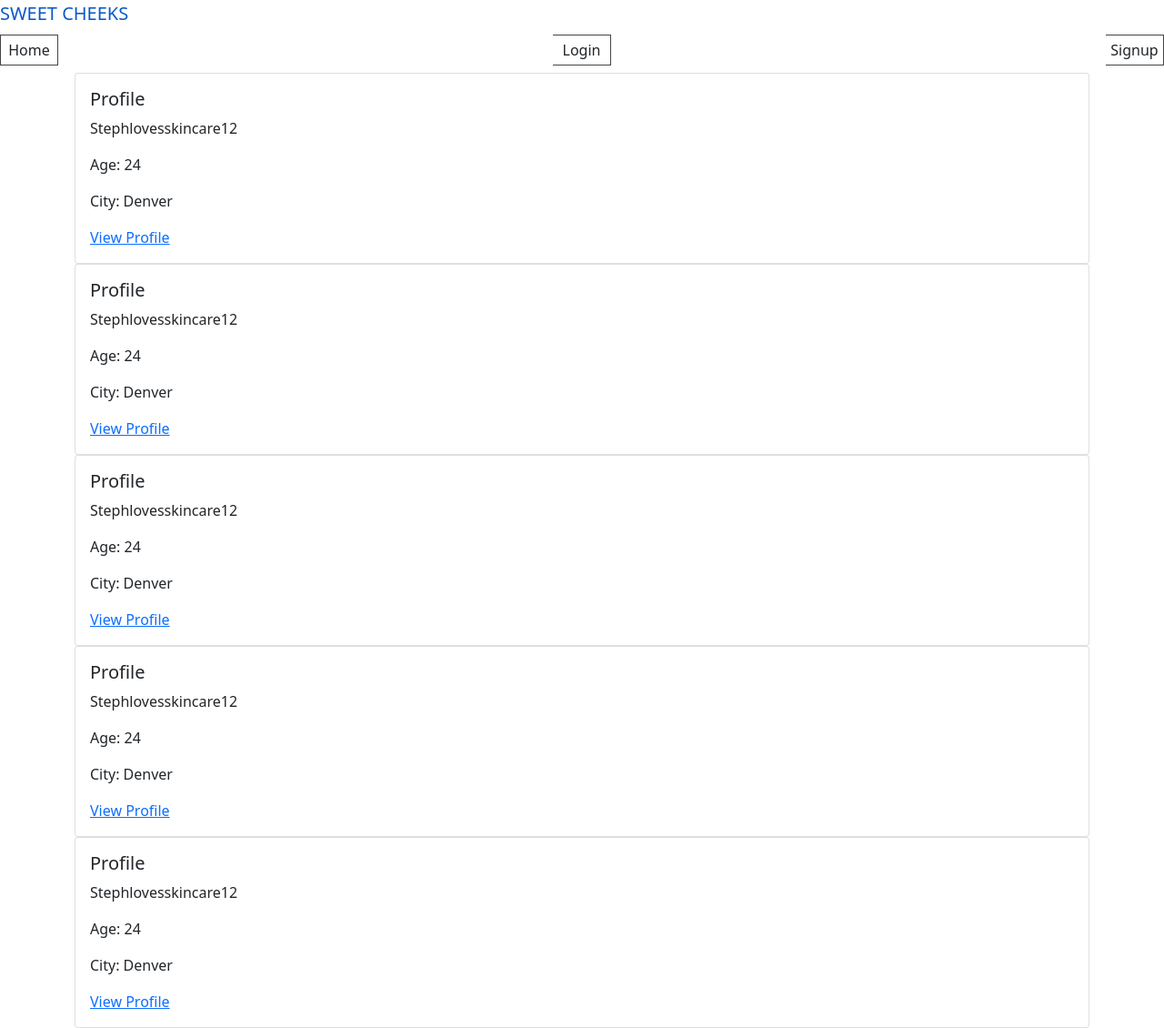
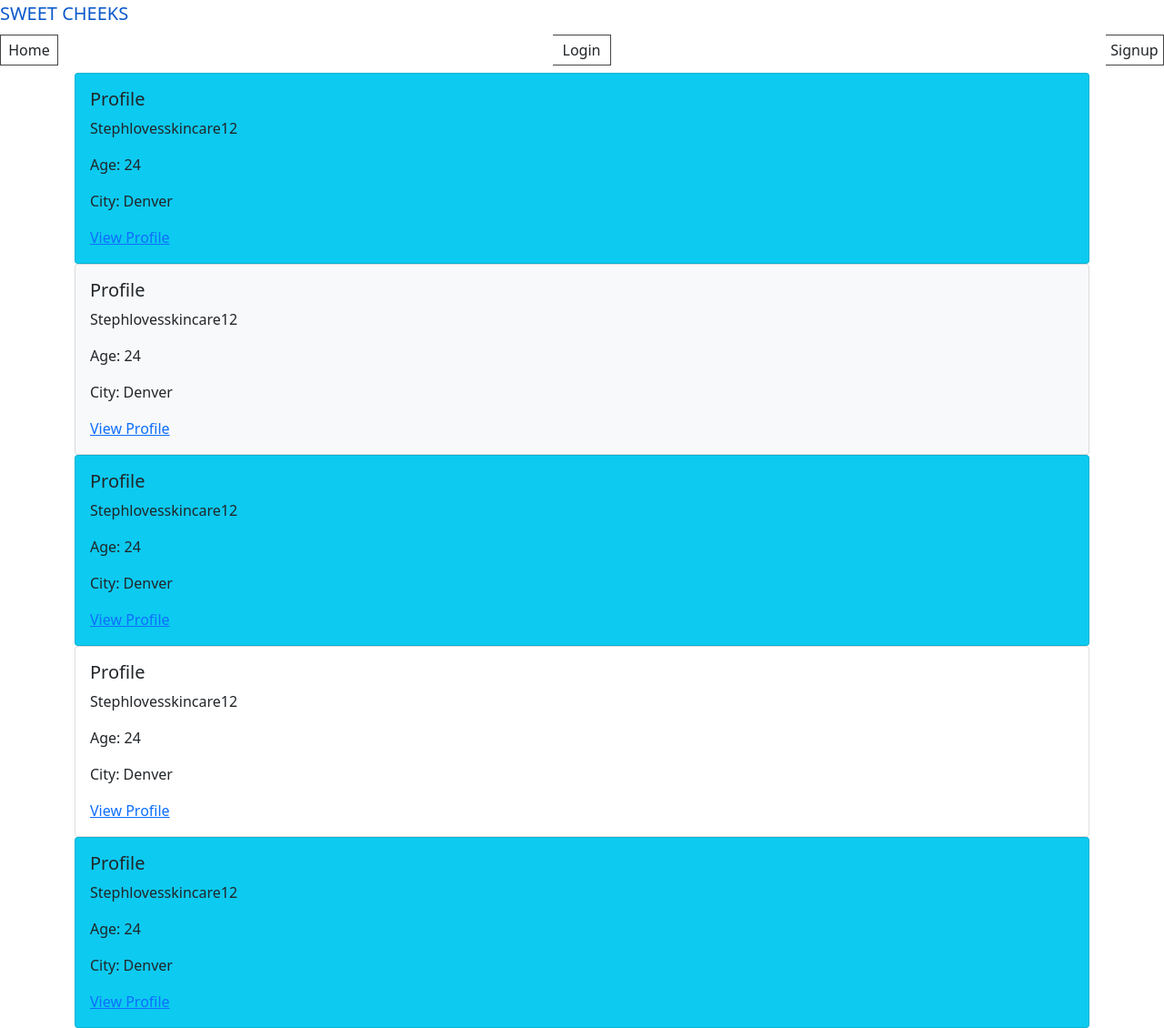
Before and after one commit to cpolland/sweet-cheeks, a React (Create React App) app in the folder client/: page /browse-profiles in a window 1280 px wide. Shown: the whole page at 91% size. Built offline with nearby package versions, Linux system fonts and the light colour scheme; no server answers.

Commit message:
colors for BrowseProfile

```diff
--- a/client/src/index.js
+++ b/client/src/index.js
@@ -1,4 +1,5 @@
 import "bootstrap/dist/css/bootstrap.min.css";
+
 import React from "react";
 import ReactDOM from "react-dom";
 import "./index.css";
--- a/client/src/pages/BrowseProfiles.js
+++ b/client/src/pages/BrowseProfiles.js
@@ -23,7 +23,7 @@ function BrowseProfiles() {
     <Container>
       <Row>
         <Col>
-          <Card>
+          <Card bg="info">
             <Card.Body>
               <Card.Title>Profile</Card.Title>
 
@@ -37,7 +37,7 @@ function BrowseProfiles() {
       </Row>
       <Row>
         <Col>
-          <Card>
+          <Card bg="light">
             <Card.Body>
               <Card.Title>Profile</Card.Title>
 
@@ -51,7 +51,7 @@ function BrowseProfiles() {
       </Row>
       <Row>
         <Col>
-          <Card>
+          <Card bg="info">
             <Card.Body>
               <Card.Title>Profile</Card.Title>
 
@@ -65,7 +65,7 @@ function BrowseProfiles() {
       </Row>
       <Row>
         <Col>
-          <Card>
+          <Card bg="#FFF9C4">
             <Card.Body>
               <Card.Title>Profile</Card.Title>
 
@@ -79,8 +79,8 @@ function BrowseProfiles() {
       </Row>
       <Row>
         <Col>
-          <Card>
-            <Card.Body>
+          <Card bg="info">
+            <Card.Body text="light">
               <Card.Title>Profile</Card.Title>
 
               <Card.Text>Stephlovesskincare12</Card.Text>
```
Also changed, not shown: client/src/components/PostForm.js (+12 -16 lines).
